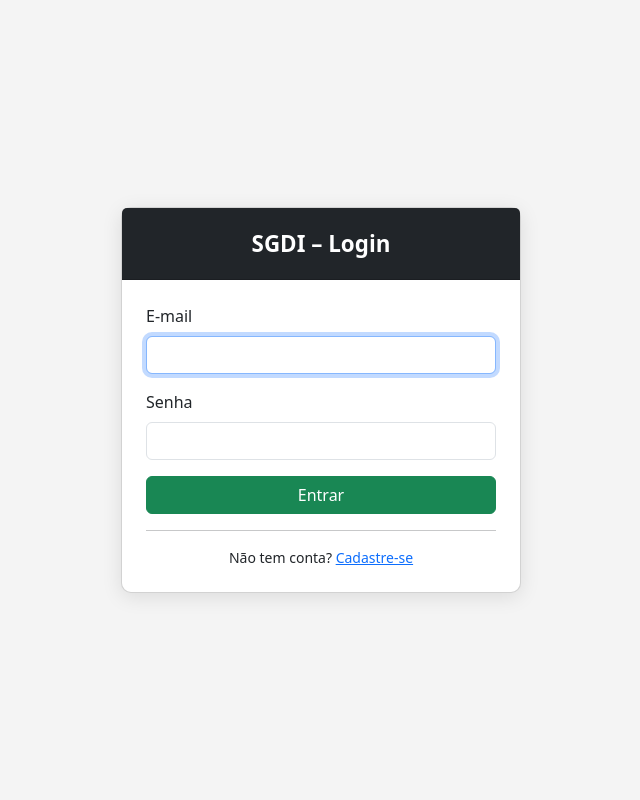
After one commit to jmdambros/sgdi_CONAN, a Flask app: page /login in a window 1280 px wide. The commit adds this page. Shown: the whole page, without its empty margins (319-959 px from the left). Run offline with Flask 3, Linux system fonts and the light colour scheme.

Commit message:
Sprint3_LoginRegistro

```diff
--- a/app.py
+++ b/app.py
@@ -1,16 +1,33 @@
-from flask import Flask, render_template, request, redirect, url_for, flash
+from flask import Flask, render_template, request, redirect, url_for, flash, session
 import sqlite3
 from datetime import datetime
+from functools import wraps
+from auth import auth
 
 app = Flask(__name__)
-app.secret_key = '123456'
+app.secret_key = 'dalessandro2010'
+
+app.register_blueprint(auth)
+
 
 def get_db():
     conn = sqlite3.connect('demandas.db')
     conn.row_factory = sqlite3.Row
     return conn
 
+
+def login_required(f):
+    @wraps(f)
+    def decorated(*args, **kwargs):
+        if 'user_id' not in session:
+            flash('Faça login para continuar.', 'warning')
+            return redirect(url_for('auth.login'))
+        return f(*args, **kwargs)
+    return decorated
+
+
 @app.route('/')
+@login_required
 def index():
     conn = get_db()
     query = '''
@@ -25,7 +42,9 @@ def index():
     conn.close()
     return render_template('index.html', demandas=demandas, total=total, offset=10)
 
+
 @app.route('/mais_demandas')
+@login_required
 def mais_demandas():
     offset = int(request.args.get('offset', 10))
     conn = get_db()
@@ -40,13 +59,16 @@ def mais_demandas():
     conn.close()
     return render_template('linhas_demandas.html', demandas=demandas)
 
+
 @app.route('/nova_demanda', methods=['GET', 'POST'])
+@login_required
 def nova_demanda():
     if request.method == 'POST':
         titulo = request.form['titulo']
         descricao = request.form['descricao']
-        solicitante = request.form['solicitante']
         id_prio = request.form['id_prioridade']
+
+        solicitante = session['user_nome']
 
         conn = get_db()
         conn.execute(
@@ -55,31 +77,17 @@ def nova_demanda():
         )
         conn.commit()
         conn.close()
-        flash('Demanda criada!')
+        flash('Demanda criada!', 'success')
         return redirect('/')
-    return render_template('nova_demanda.html')
 
-@app.route('/editar/<id>', methods=['GET', 'POST'])
-def editar(id):
     conn = get_db()
-    if request.method == 'POST':
-        conn.execute(
-            "UPDATE demandas SET titulo=?, descricao=?, solicitante=? WHERE id=?",
-            (request.form['titulo'], request.form['descricao'], request.form['solicitante'], id)
-        )
-        conn.commit()
-        conn.close()
-        flash('Alterações salvas (Prioridade mantida conforme original).')
-        return redirect('/')
-    demanda = conn.execute('''
-        SELECT d.*, p.valor as prioridade_nome
-        FROM demandas d
-        LEFT JOIN prioridades p ON d.id_prioridade = p.id
-        WHERE d.id=?''', (id,)).fetchone()
+    prioridades = conn.execute('SELECT * FROM prioridades ORDER BY peso DESC').fetchall()
     conn.close()
-    return render_template('editar.html', demanda=demanda)
+    return render_template('nova_demanda.html', prioridades=prioridades)
+
 
 @app.route('/deletar/<id>')
+@login_required
 def deletar(id):
     conn = get_db()
     conn.execute('DELETE FROM demandas WHERE id=?', (id,))
@@ -87,7 +95,9 @@ def deletar(id):
     conn.close()
     return redirect('/')
 
+
 @app.route('/buscar')
+@login_required
 def buscar():
     termo = request.args.get('q', '').strip()
     conn = get_db()
@@ -101,9 +111,11 @@ def buscar():
     filtro = f'%{termo}%'
     resultados = conn.execute(query, (filtro, filtro)).fetchall()
     conn.close()
-    return render_template('index.html', demandas=resultados)
+    total = len(resultados)
+    return render_template('index.html', demandas=resultados, total=total, offset=total)
 
 @app.route('/detalhes/<id>')
+@login_required
 def detalhes(id):
     conn = get_db()
     demanda = conn.execute('''
@@ -115,16 +127,21 @@ def detalhes(id):
     conn.close()
     return render_template('detalhes.html', demanda=demanda, comentarios=comentarios)
 
+
 @app.route('/adicionar_comentario/<demanda_id>', methods=['POST'])
+@login_required
 def adicionar_comentario(demanda_id):
     conn = get_db()
+    # Author is always the logged-in user
+    autor = session['user_nome']
     conn.execute(
         "INSERT INTO comentarios (demanda_id, comentario, autor, data) VALUES (?, ?, ?, ?)",
-        (demanda_id, request.form['comentario'], request.form['autor'], datetime.now().strftime("%d/%m/%Y %H:%M"))
+        (demanda_id, request.form['comentario'], autor, datetime.now().strftime("%d/%m/%Y %H:%M"))
     )
     conn.commit()
     conn.close()
     return redirect(f'/detalhes/{demanda_id}')
 
+
 if __name__ == '__main__':
     app.run(debug=True, host='0.0.0.0')
--- /dev/null
+++ b/auth.py
@@ -0,0 +1,94 @@
+from flask import Blueprint, render_template, request, redirect, url_for, flash, session
+import sqlite3
+import hashlib
+import os
+
+auth = Blueprint('auth', __name__)
+
+def get_db():
+    conn = sqlite3.connect('demandas.db')
+    conn.row_factory = sqlite3.Row
+    return conn
+
+def hash_password(password: str, salt: str = None):
+    if salt is None:
+        salt = os.urandom(16).hex()
+    hashed = hashlib.sha256((salt + password).encode()).hexdigest()
+    return hashed, salt
+
+
+@auth.route('/register', methods=['GET', 'POST'])
+def register():
+    if request.method == 'POST':
+        nome = request.form['nome'].strip()
+        email = request.form['email'].strip().lower()
+        password = request.form['password']
+        confirm = request.form['confirm_password']
+
+        if not nome or not email or not password:
+            flash('Preencha todos os campos.', 'danger')
+            return render_template('register.html')
+
+        if password != confirm:
+            flash('As senhas não coincidem.', 'danger')
+            return render_template('register.html')
+
+        if len(password) < 6:
+            flash('A senha deve ter pelo menos 6 caracteres.', 'danger')
+            return render_template('register.html')
+
+        conn = get_db()
+        existing = conn.execute('SELECT id FROM usuarios WHERE email = ?', (email,)).fetchone()
+        if existing:
+            flash('Este e-mail já está cadastrado.', 'danger')
+            conn.close()
+            return render_template('register.html')
+
+        hashed, salt = hash_password(password)
+        conn.execute(
+            'INSERT INTO usuarios (nome, email, senha_hash, salt) VALUES (?, ?, ?, ?)',
+            (nome, email, hashed, salt)
+        )
+        conn.commit()
+        conn.close()
+
+        flash('Conta criada com sucesso! Faça login.', 'success')
+        return redirect(url_for('auth.login'))
+
+    return render_template('register.html')
+
+
+@auth.route('/login', methods=['GET', 'POST'])
+def login():
+    if request.method == 'POST':
+        email = request.form['email'].strip().lower()
+        password = request.form['password']
+
+        conn = get_db()
+        user = conn.execute('SELECT * FROM usuarios WHERE email = ?', (email,)).fetchone()
+        conn.close()
+
+        if not user:
+            flash('E-mail ou senha inválidos.', 'danger')
+            return render_template('login.html')
+
+        hashed, _ = hash_password(password, user['salt'])
+        if hashed != user['senha_hash']:
+            flash('E-mail ou senha inválidos.', 'danger')
+            return render_template('login.html')
+
+        session['user_id'] = user['id']
+        session['user_nome'] = user['nome']
+        session['user_email'] = user['email']
+
+        flash(f'Bem-vindo, {user["nome"]}!', 'success')
+        return redirect(url_for('index'))
+
+    return render_template('login.html')
+
+
+@auth.route('/logout')
+def logout():
+    session.clear()
+    flash('Você saiu da sua conta.', 'info')
+    return redirect(url_for('auth.login'))
--- a/static/style.css
+++ b/static/style.css
@@ -38,6 +38,8 @@ body {
     margin: 20px auto;
     background: white;
     padding: 30px;
+    box-shadow: 0 2px 12px rgba(0,0,0,0.39);
+    border-radius: 8px;
 }
 
 .alert {
--- a/templates/base.html
+++ b/templates/base.html
@@ -9,9 +9,7 @@
 </head>
 <body>
     <div class="header">
-        <h1>SGDI</h1>
-        <div class="menu">
-            <a href="/">Início</a>
+<a href="/" style="text-decoration: none; color: white;"><h1>SGDI</h1></a>        <div class="menu">
             <form action="/buscar" method="GET" style="display:inline;">
                 <input type="text" name="q" placeholder="Buscar">
                 <button type="submit">Buscar</button>
--- a/templates/detalhes.html
+++ b/templates/detalhes.html
@@ -9,7 +9,6 @@
     <p><strong>Solicitante:</strong> {{ demanda['solicitante'] }}</p>
     <p><strong>Data de Criação:</strong> {{ demanda['data_criacao'] }}</p>
     <br>
-    <a href="/editar/{{ demanda['id'] }}"><button>Editar</button></a>
     <a href="/"><button>Voltar</button></a>
 </div>
 
@@ -23,7 +22,6 @@
 
 <h4>Adicionar Comentário</h4>
 <form method="POST" action="/adicionar_comentario/{{ demanda['id'] }}">
-    <input type="text" name="autor" placeholder="Seu nome" required><br><br>
     <textarea name="comentario" rows="4" cols="50" placeholder="Seu comentário" required></textarea><br><br>
     <button type="submit">Enviar Comentário</button>
 </form>
--- /dev/null
+++ b/templates/login.html
@@ -0,0 +1,43 @@
+<!DOCTYPE html>
+<html lang="pt-BR">
+<head>
+  <meta charset="UTF-8">
+  <title>Login – SGDI</title>
+  <link rel="stylesheet" href="https://cdn.jsdelivr.net/npm/bootstrap@5.3.0/dist/css/bootstrap.min.css">
+  <style>
+    body { background: #f4f4f4; display: flex; align-items: center; justify-content: center; min-height: 100vh; }
+    .card { width: 100%; max-width: 400px; border-radius: 10px; box-shadow: 0 4px 20px rgba(0,0,0,.1); }
+    .card-header { background: #212529; color: #fff; text-align: center; font-size: 1.4rem; font-weight: 700; border-radius: 10px 10px 0 0; padding: 1.2rem; }
+  </style>
+</head>
+<body>
+  <div class="card">
+    <div class="card-header">SGDI – Login</div>
+    <div class="card-body p-4">
+
+      {% with messages = get_flashed_messages(with_categories=true) %}
+        {% for category, message in messages %}
+          <div class="alert alert-{{ category }} py-2">{{ message }}</div>
+        {% endfor %}
+      {% endwith %}
+
+      <form method="POST" action="{{ url_for('auth.login') }}">
+        <div class="mb-3">
+          <label class="form-label">E-mail</label>
+          <input type="email" name="email" class="form-control" required autofocus>
+        </div>
+        <div class="mb-3">
+          <label class="form-label">Senha</label>
+          <input type="password" name="password" class="form-control" required>
+        </div>
+        <button type="submit" class="btn btn-success w-100">Entrar</button>
+      </form>
+
+      <hr>
+      <p class="text-center mb-0 small">
+        Não tem conta? <a href="{{ url_for('auth.register') }}">Cadastre-se</a>
+      </p>
+    </div>
+  </div>
+</body>
+</html>
--- a/templates/nova_demanda.html
+++ b/templates/nova_demanda.html
@@ -18,10 +18,6 @@
             <option value="3">Alta</option>
         </select>
     </div><br>
-    <div>
-        <label>Solicitante:</label><br>
-        <input type="text" name="solicitante">
-    </div><br>
     <button type="submit">Salvar</button>
     <a href="/"><button type="button">Cancelar</button></a>
 </form>
```
Also changed, not shown: init_db.py (+11 -0 lines), templates/index.html (+5 -4 lines), templates/register.html (added, +51 -0 lines), demandas.db.
